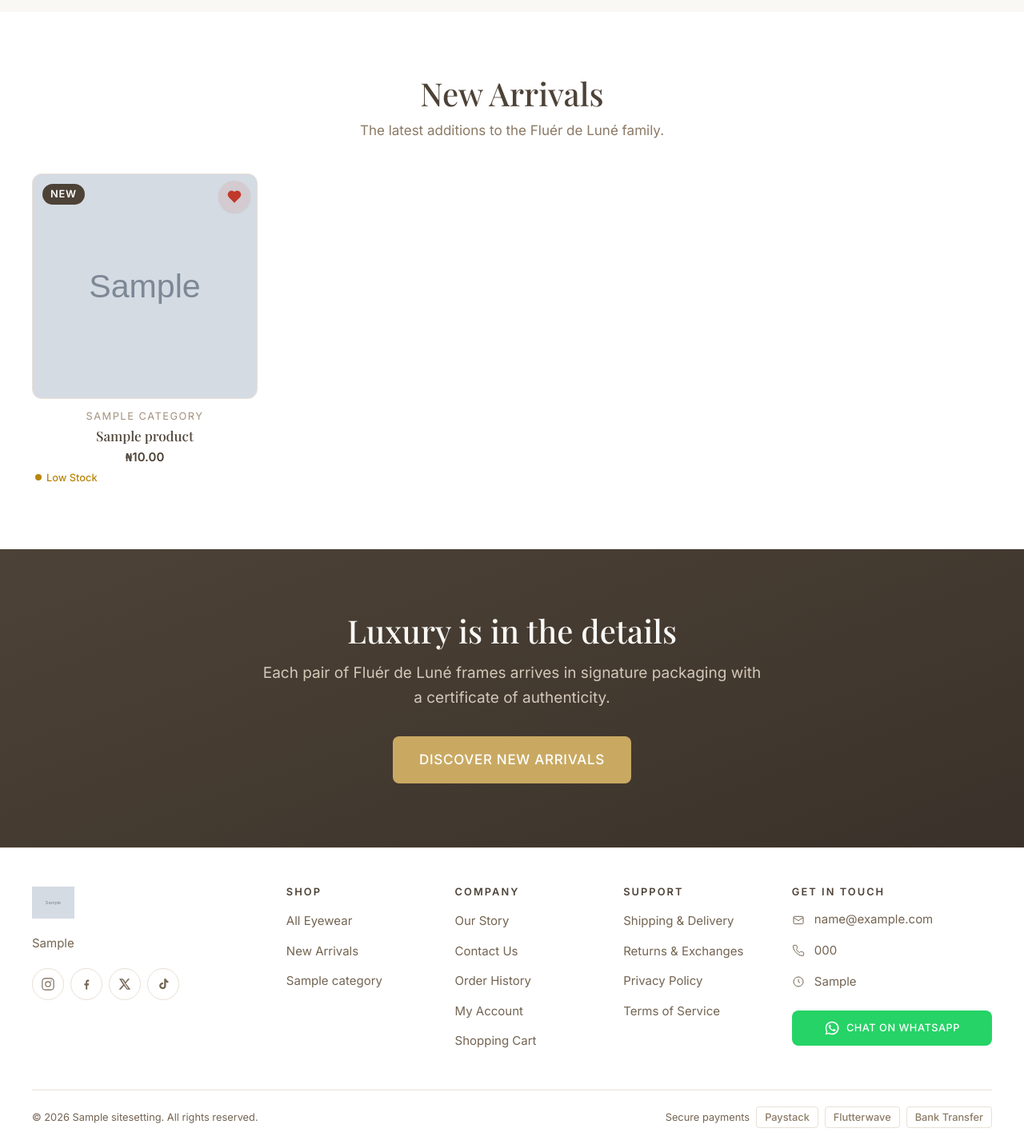
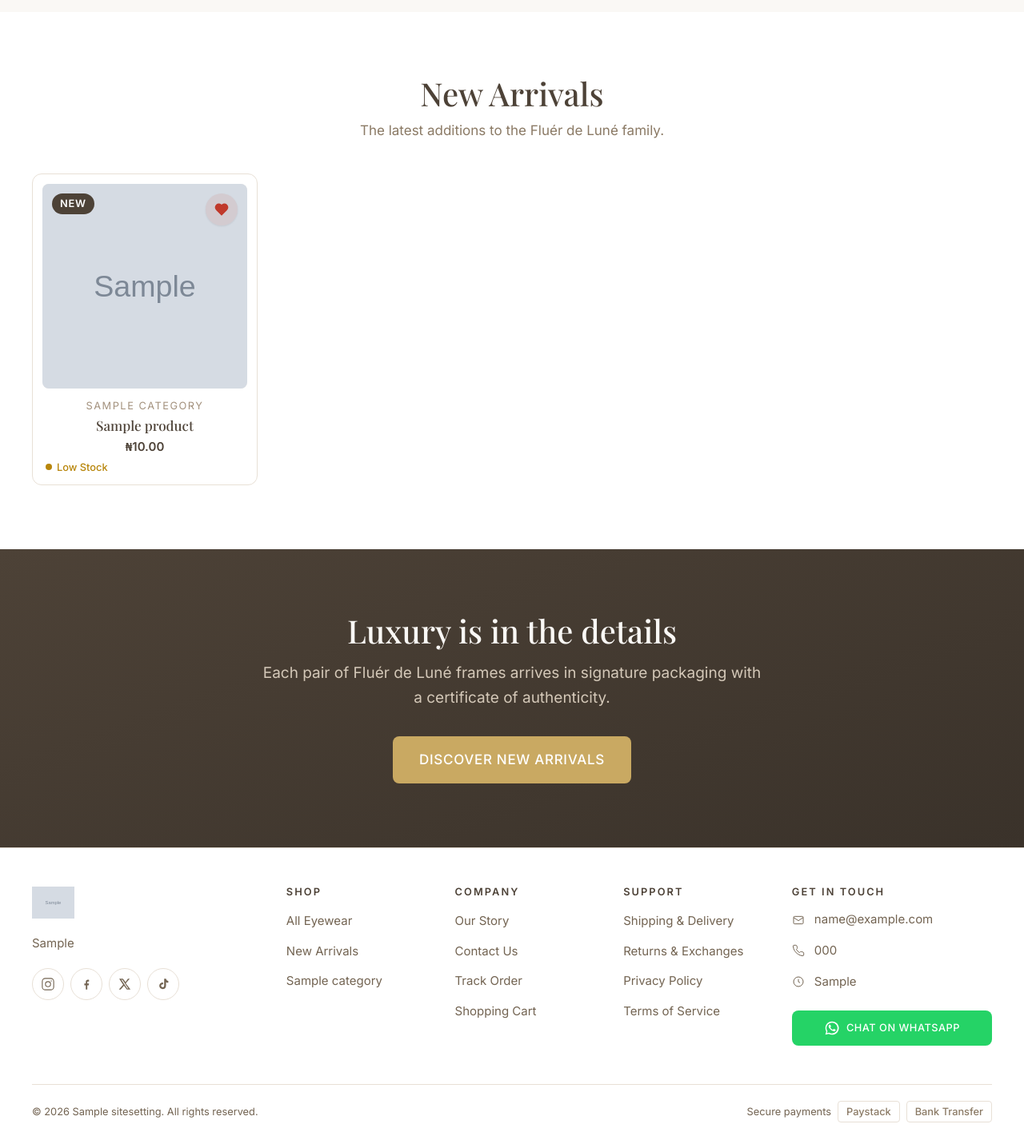
Before and after one commit to d3khan/Flu-r-de-Lun-, a Django app: page / in a window 1280 px wide. Shown: the part 2520-3951 px from the top of the page at 80% size. After the commit the page ends 3924 px from the top, so only its background shows below. Run offline with Django 5.2, Linux system fonts and the light colour scheme; a user stored in the database is signed in; tables that the repository leaves empty hold one stand-in row (values such as "Sample post"); grey boxes marked "Sample" are stand-in pictures; some libraries are stand-ins or nearby versions.

Commit message:
static footer links for all visitors, env-driven support settings, full product-card outline, drop flutterwave chip

```diff
--- a/apps/core/models.py
+++ b/apps/core/models.py
@@ -62,13 +62,22 @@ class SiteSettings(models.Model):
     def get_settings(cls):
         """Get or create the singleton instance."""
         obj, created = cls.objects.get_or_create(pk=1)
-        # The .env CONTACT_EMAIL is the source of truth for the main-site
-        # contact email; keep the stored row in sync so it is shown
-        # consistently on every page (footer, contact page, etc.).
-        env_email = os.environ.get('CONTACT_EMAIL', '').strip()
-        if env_email and obj.email != env_email:
-            obj.email = env_email
-            obj.save(update_fields=['email'])
+        # Environment variables are the source of truth for key public-facing
+        # values; keep the stored row in sync so pages stay consistent.
+        env_sync = {
+            'email': 'CONTACT_EMAIL',
+            'business_hours': 'BUSINESS_HOURS',
+            'response_time': 'RESPONSE_TIME',
+            'whatsapp_number': 'WHATSAPP_NUMBER',
+        }
+        changed = []
+        for field, var in env_sync.items():
+            value = os.environ.get(var, '').strip()
+            if value and getattr(obj, field) != value:
+                setattr(obj, field, value)
+                changed.append(field)
+        if changed:
+            obj.save(update_fields=changed)
         return obj
 
 
--- a/dotenv_example.txt
+++ b/dotenv_example.txt
@@ -51,3 +51,8 @@ DJANGO_SUPERUSER_PASSWORD=change-me
 # Optional superuser display name
 DJANGO_SUPERUSER_FIRST_NAME=Your
 DJANGO_SUPERUSER_LAST_NAME=Name
+
+# Customer support display (optional; env overrides admin edits)
+BUSINESS_HOURS=
+RESPONSE_TIME=
+WHATSAPP_NUMBER=
--- a/static/css/main.css
+++ b/static/css/main.css
@@ -1460,21 +1460,25 @@ button.mobile-nav__link {
   position: relative;
   display: flex;
   flex-direction: column;
+  /* Full-card frame: encloses category, name, price and badges so product
+     details are never confused between neighbouring cards. */
+  border: 1px solid var(--color-beige-200);
+  border-radius: var(--radius-lg);
+  padding: var(--space-3);
+}
+
+.product-card:hover {
+  border-color: var(--color-gold);
 }
 
 .product-card__media {
   position: relative;
   display: block;
   aspect-ratio: 1 / 1;
-  border-radius: var(--radius-lg);
+  border-radius: var(--radius-md);
   overflow: hidden;
   background-color: var(--color-beige-100);
-  border: 1px solid var(--color-beige-200);
   margin-bottom: var(--space-3);
-}
-
-.product-card:hover .product-card__media {
-  border-color: var(--color-gold);
 }
 
 .product-card__media img {
@@ -1515,8 +1519,9 @@ button.mobile-nav__link {
 
 .product-card__wishlist {
   position: absolute;
-  top: var(--space-2);
-  right: var(--space-2);
+  /* Aligned with card padding so it hugs the photo tile corner */
+  top: var(--space-3);
+  right: var(--space-3);
   z-index: 2;
   width: 40px;
   height: 40px;
--- a/templates/core/partials/_footer.html
+++ b/templates/core/partials/_footer.html
@@ -58,12 +58,7 @@
                 <ul class="footer-links">
                     <li><a href="{% url 'core:about' %}" class="footer-link">{% trans "Our Story" %}</a></li>
                     <li><a href="{% url 'core:contact' %}" class="footer-link">{% trans "Contact Us" %}</a></li>
-                    {% if user.is_authenticated %}
-                        <li><a href="{% url 'orders:history' %}" class="footer-link">{% trans "Order History" %}</a></li>
-                        <li><a href="{% url 'accounts:profile' %}" class="footer-link">{% trans "My Account" %}</a></li>
-                    {% else %}
-                        <li><a href="{% url 'orders:guest_lookup' %}" class="footer-link">{% trans "Track Order" %}</a></li>
-                    {% endif %}
+                    <li><a href="{% url 'orders:guest_lookup' %}" class="footer-link">{% trans "Track Order" %}</a></li>
                     <li><a href="{% url 'cart:detail' %}" class="footer-link">{% trans "Shopping Cart" %}</a></li>
                 </ul>
             </nav>
@@ -126,7 +121,6 @@
             <p class="footer-payments">
                 <span class="footer-payments__label">{% trans "Secure payments" %}</span>
                 <span class="payment-chip">Paystack</span>
-                <span class="payment-chip">Flutterwave</span>
                 <span class="payment-chip">{% trans "Bank Transfer" %}</span>
             </p>
         </div>
```
